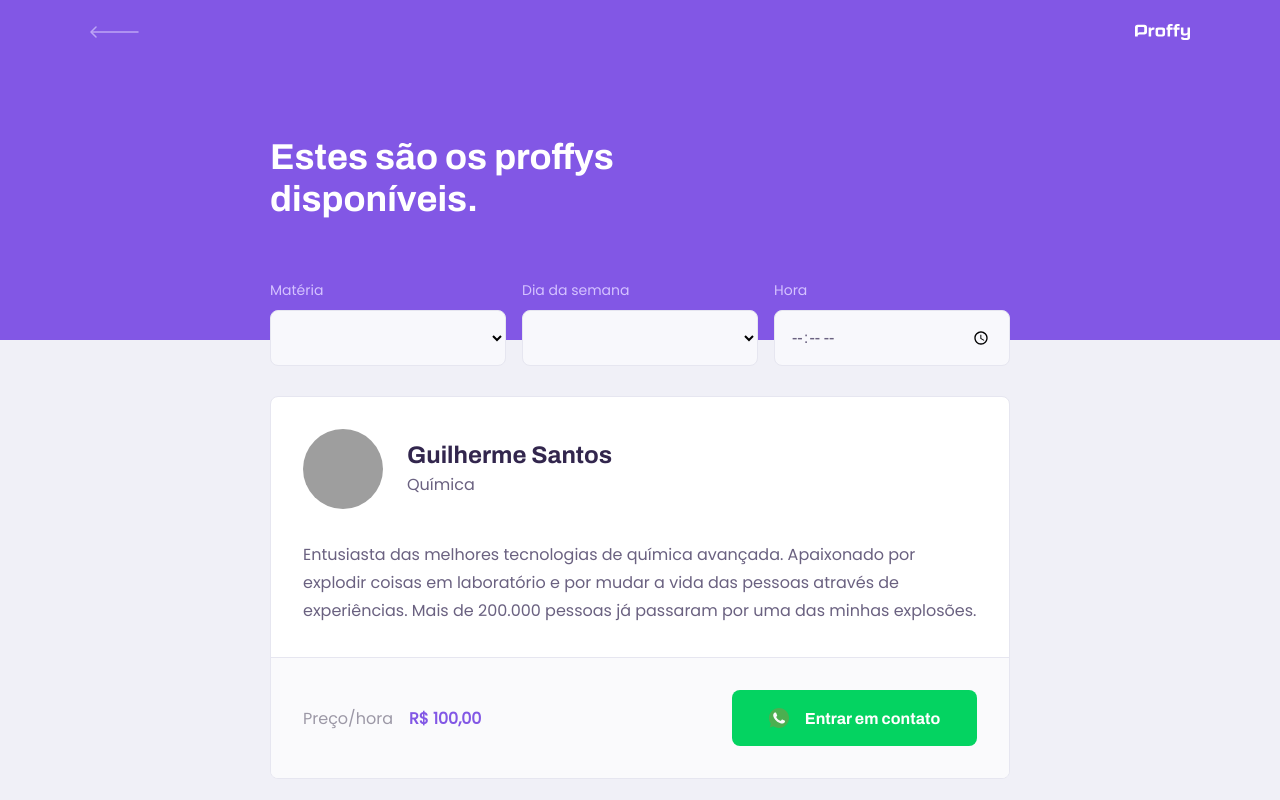
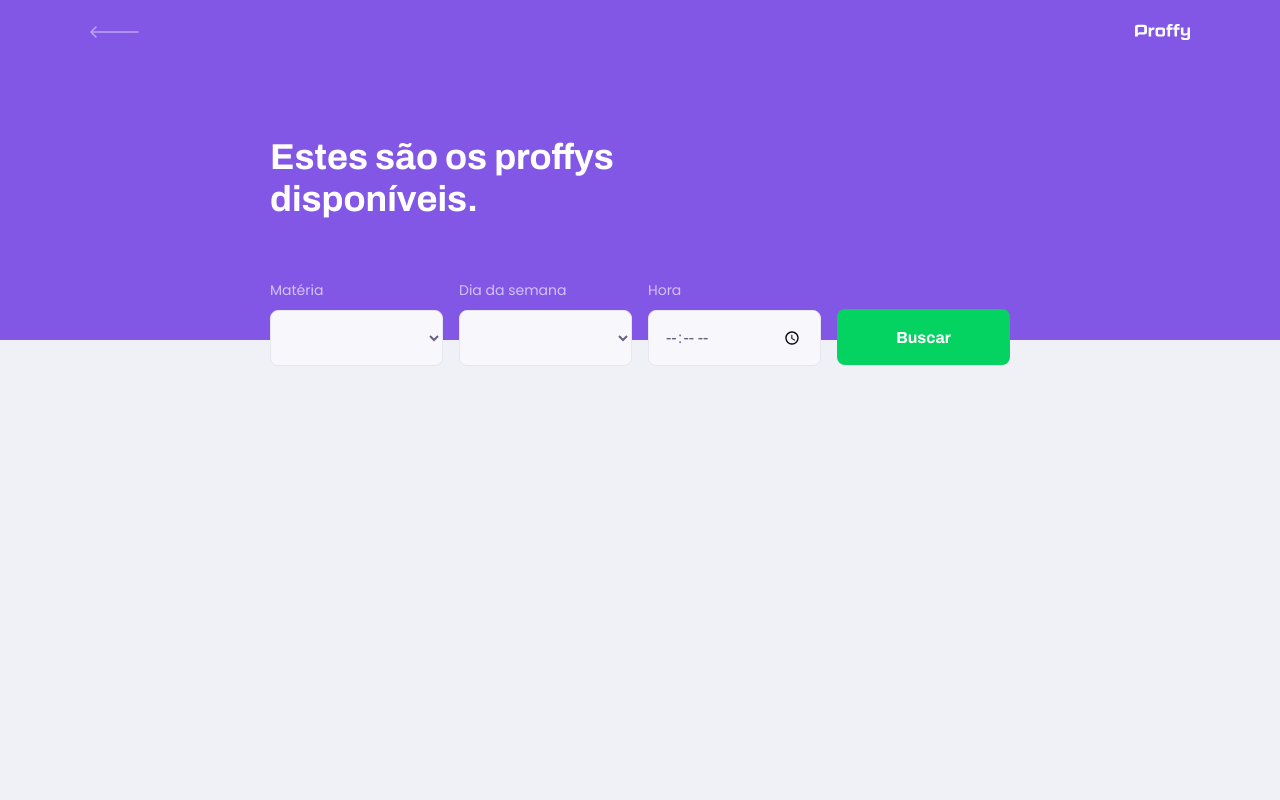
Before and after one commit to guilhermesantoss/proffy-nlw02, a React (Create React App) app in the folder web/: page /study in a window 1280 px wide. Shown: the top 800 px of the page. Built offline with nearby package versions, Linux system fonts and the light colour scheme; grey boxes are pictures that could not be loaded; the HTML template or start-up script is replaced by a standard one.

Commit message:
integracao com o back-end das telas e algumas validacoes

```diff
--- a/web/src/components/Select/styles.css
+++ b/web/src/components/Select/styles.css
@@ -15,6 +15,7 @@
   height: 5.6rem;
   margin-top: 0.8rem;
   border-radius: 0.8rem;
+  color: var(--color-text-base);
   background-color: var(--color-input-background);
   border: 1px solid var(--color-line-in-white);
   outline: 0;
--- a/web/src/components/TeacherItem/index.tsx
+++ b/web/src/components/TeacherItem/index.tsx
@@ -1,44 +1,60 @@
 import React from 'react';
+import api from '../../services/api';
 
 import whatsappIcon from '../../assets/images/icons/whatsapp.svg';
 
 import './styles.css';
 
-interface TeacherItemProps {
-  imgURL: string;
+export interface Teacher {
+  id: number;
+  avatar: string;
+  bio: string;
+  cost: number;
   name: string;
   subject: string;
-  description: string;
-  priceHour: number;
+  whatsapp: string;
+}
+interface TeacherItemProps {
+  teacher: Teacher;
 }
 
-const TeacherItem: React.FC<TeacherItemProps> = ({ imgURL, name, subject, description, priceHour }) => {
+const TeacherItem: React.FC<TeacherItemProps> = ({ teacher }) => {
+  function createNewConnection() {
+    api.post('/connections', {
+      user_id: teacher.id,
+    })
+      .catch(error => console.log(error));
+  }
+
   return (
     <article className="teacher-item">
       <header>
-        <img
-          src={imgURL}
-          alt={name}
+        <img src={teacher.avatar} alt={teacher.name}
         />
         <div>
-          <strong>{name}</strong>
-          <span>{subject}</span>
+          <strong>{teacher.name}</strong>
+          <span>{teacher.subject}</span>
         </div>
       </header>
 
       <p>
-        {description}
+        {teacher.bio}
       </p>
 
       <footer>
         <p>
           Preço/hora
-          <strong>{`R$ ${priceHour.toFixed(2).replace('.', ',')}`}</strong>
+          <strong>{`R$ ${teacher.cost.toFixed(2).replace('.', ',')}`}</strong>
         </p>
-        <button type="button">
+        <a
+          onClick={createNewConnection}
+          href={`https://wa.me/${teacher.whatsapp}`}
+          target="_blank"
+          rel="noopener noreferrer"
+        >
           <img src={whatsappIcon} alt="Whatsapp"/>
           Entrar em contato
-        </button>
+        </a>
       </footer>
     </article>
   );
--- a/web/src/components/TeacherItem/styles.css
+++ b/web/src/components/TeacherItem/styles.css
@@ -61,7 +61,7 @@
   display: block;
 }
 
-.teacher-item footer button {
+.teacher-item footer a {
   width: 20rem;
   height: 5.6rem;
   background-color: var(--color-secondary);
@@ -74,9 +74,10 @@
   align-items: center;
   justify-content: space-evenly;
   transition: 0.2s;
+  text-decoration: none;
 }
 
-.teacher-item footer button:hover {
+.teacher-item footer a:hover {
   background-color: var(--color-secondary-dark);
 }
 
--- a/web/src/pages/TeacherForm/index.tsx
+++ b/web/src/pages/TeacherForm/index.tsx
@@ -52,6 +52,10 @@ const TeacherForm: React.FC = () => {
   async function handleSubmit(e: FormEvent) {
     e.preventDefault();
 
+    if (!name || !avatar || !whatsapp || !bio || !subject || !cost || !scheduleItems ) {
+      return;
+    }
+
     const data = {
       name,
       avatar,
@@ -68,7 +72,7 @@ const TeacherForm: React.FC = () => {
         history.push('/');
       })
       .catch(error => {
-        alert(error);
+        console.log(error);
       });
   }
 
--- a/web/src/pages/TeacherForm/styles.css
+++ b/web/src/pages/TeacherForm/styles.css
@@ -95,6 +95,7 @@ page-teacher-form main fieldset legend button:hover {
   text-decoration: none;
   transition: background-color 0.2s;
   margin-top: 3.2rem;
+  outline: none;
 }
 
 #page-teacher-form main footer button:hover {
--- a/web/src/pages/TeacherList/index.tsx
+++ b/web/src/pages/TeacherList/index.tsx
@@ -1,20 +1,53 @@
-import React from 'react';
+import React, { useState, FormEvent } from 'react';
 
 import PageHeader from '../../components/PageHeader';
-import TeacherItem from '../../components/TeacherItem';
+import TeacherItem, { Teacher } from '../../components/TeacherItem';
 import Input from '../../components/Input';
 import Select from '../../components/Select';
+import api from '../../services/api';
 
 import './styles.css';
 
 const TeacherList: React.FC = () => {
+  const [teachers, setTeachers] = useState([]);
+
+  const [subject, setSubject] = useState('');
+  const [week_day, setWeekDay] = useState('');
+  const [time, setTime] = useState('');
+
+  const [proffyNotFound, setProffyNotFound] = useState('');
+
+  async function searchTeachers(e: FormEvent) {
+    e.preventDefault();
+
+    if (!subject || !week_day || !time) {
+      return;
+    }
+
+    const response = await api.get('/classes', {
+      params: {
+        subject,
+        week_day,
+        time
+      }
+    });
+
+    if (response.data.length > 0) {
+      setProffyNotFound("Nenhum professor encontrado com sua pesquisa.");
+    }
+
+    setTeachers(response.data);
+  }
+
   return (
     <div id="page-teacher-list" className="container">
       <PageHeader title="Estes são os proffys disponíveis.">
-        <form id="search-teachers">
+        <form id="search-teachers" onSubmit={searchTeachers}>
           <Select
             name="subject"
             label="Matéria"
+            value={subject}
+            onChange={e => setSubject(e.target.value)}
             options={[
               { value: 'Artes', label: 'Artes' },
               { value: 'Biologia', label: 'Biologia' },
@@ -31,6 +64,8 @@ const TeacherList: React.FC = () => {
           <Select
             name="week_day"
             label="Dia da semana"
+            value={week_day}
+            onChange={e => setWeekDay(e.target.value)}
             options={[
               { value: '0', label: 'Domingo' },
               { value: '1', label: 'Segunda-feira' },
@@ -45,32 +80,37 @@ const TeacherList: React.FC = () => {
             type="time"
             name="time"
             label="Hora"
+            value={time}
+            onChange={e => setTime(e.target.value)}
           />
+
+          <button type="submit">
+            Buscar
+          </button>
         </form>
       </PageHeader>
 
       <main>
-        <TeacherItem
-          imgURL="https://avatars3.githubusercontent.com/u/16351117?s=460&u=157575a4f7bc20221f4693aa045fd800654c7016&v=4"
-          name="Guilherme Santos"
-          subject="Química"
-          description="Entusiasta das melhores tecnologias de química avançada. Apaixonado por explodir coisas em laboratório e por mudar a vida das pessoas através de experiências. Mais de 200.000 pessoas já passaram por uma das minhas explosões."
-          priceHour={100}
-        />
-        <TeacherItem
-          imgURL="https://avatars2.githubusercontent.com/u/2254731?s=460&u=0ba16a79456c2f250e7579cb388fa18c5c2d7d65&v=4"
-          name="Diego Fernandes"
-          subject="Ciências"
-          description="Instrutor de Educação Física para iniciantes, minha missão de vida é levar saúde e contribuir para o crescimento de quem se interessar. Comecei a minha jornada profissional em 2001, quando meu pai me deu dois alteres de 32kg com a seguinte condição: 'Aprenda a fazer dinheiro com isso!'"
-          priceHour={150}
-        />
+        {
+          teachers.length > 0
+          ?
+          teachers.map((teacher: Teacher) => (
+            <TeacherItem key={teacher.id} teacher={teacher} />
+          ))
+          :
+          <p className="proffy-not-found">
+            {proffyNotFound}
+          </p>
+        }
+        {/*
+
         <TeacherItem
           imgURL="https://avatars2.githubusercontent.com/u/6643122?s=460&u=1e9e1f04b76fb5374e6a041f5e41dce83f3b5d92&v=4"
           name="Mayk Brito"
           subject="Geografia"
           description="As vezes não sei nem onde eu tô, mas consigo me localizar facilmente em qualquer lugar. Tenho memória fotográfica e nunca fico perdido. Eu ensino a galera como não se perder na vida, com lições geográficas simples pra você nunca mais precisar de mapa na sua bela vida."
           priceHour={360}
-        />
+        /> */}
       </main>
     </div>
   );
--- a/web/src/pages/TeacherList/styles.css
+++ b/web/src/pages/TeacherList/styles.css
@@ -11,9 +11,37 @@
   color: var(--color-text-in-primary);
 }
 
+#search-teachers button {
+  width: 100%;
+  height: 5.6rem;
+  background-color: var(--color-secondary);
+  color: var(--color-button-text);
+  border: 0;
+  border-radius: 0.8rem;
+  cursor: pointer;
+  font: 700 1.6rem Archivo;
+  display: flex;
+  align-items: center;
+  justify-content: center;
+  text-decoration: none;
+  transition: background-color 0.2s;
+  margin-top: 3.2rem;
+  outline: none;
+}
+
+#search-teachers button:hover {
+  background-color: var(--color-secondary-dark);
+}
+
 #page-teacher-list main {
   margin: 3.2rem auto;
   width: 90%;
+}
+
+#page-teacher-list main .proffy-not-found {
+  color: var(--color-text-complement);
+  text-align: center;
+  margin-top: 12.0rem;
 }
 
 @media (min-width: 700px) {
@@ -23,7 +51,7 @@
 
   #search-teachers {
     display: grid;
-    grid-template-columns: repeat(3, 1fr);
+    grid-template-columns: repeat(4, 1fr);
     column-gap: 1.6rem;
     position: absolute;
     bottom: -2.6rem;
```
